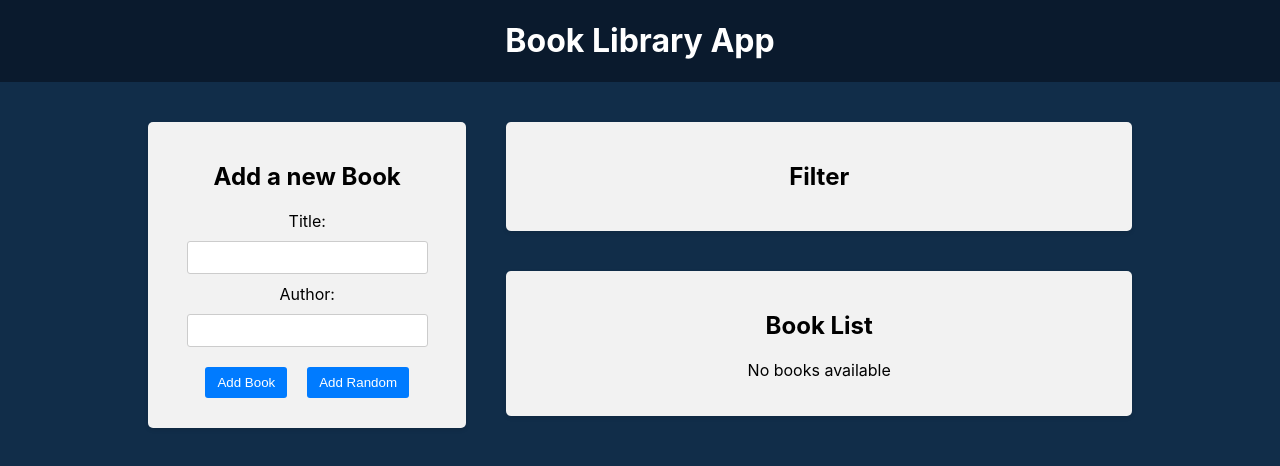
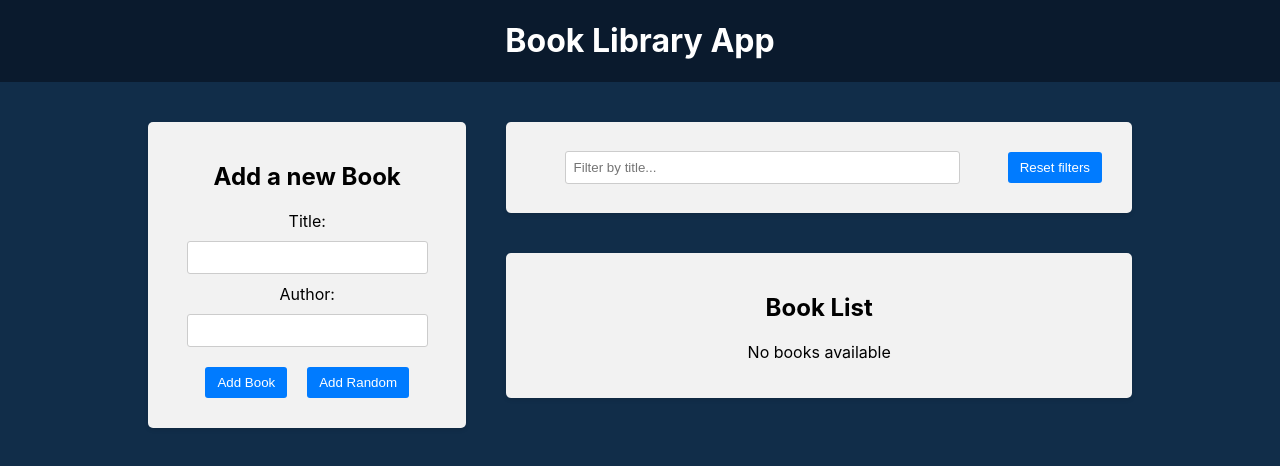
Before and after one commit to Akril0/react-redux, a React (Create React App) app in the folder frontend/: page / in a window 1280 px wide. Shown: the top 466 px of the page. Built offline with nearby package versions, Linux system fonts and the light colour scheme.

Commit message:
Filter Redux slice and filter by title

```diff
--- a/frontend/src/components/BookList/BookList.js
+++ b/frontend/src/components/BookList/BookList.js
@@ -2,9 +2,11 @@
 import {useDispatch, useSelector} from 'react-redux';
 import {BsBookmarkStar, BsBookmarkStarFill} from 'react-icons/bs';
 import {deleteBook, toggleFavorite} from '../../redux/books/actionCreators.js';
+import {selectTitleFilter} from '../../redux/slices/filterSlice.js';
 
 const BookList = () => {
     const books = useSelector((state) => state.books);
+    const titleFilter = useSelector(selectTitleFilter);
     const dispatch = useDispatch();
     const handleDeleteBook = (id) => {
         dispatch(deleteBook(id));
@@ -14,17 +16,21 @@
         dispatch(toggleFavorite(id));
     };
 
+    const filteredBooks = books.filter(book => {
+        return book.title.toLowerCase().includes(titleFilter.toLowerCase());
+    });
+
     return (
         <div className="app-block book-list">
             <h2>Book List</h2>
             {books.length === 0 ? (
                 <p>No books available</p>
             ) : (<ul>
-                {books.map((book, i) => (
+                {filteredBooks.map((book, i) => (
                     <li key={book.id}>
                         <div className="book-info">{++i}. {book.title} by <strong>{book.author}</strong></div>
                         <div className="book-actions">
-                            <span onClick={()=>handleToggleFavorite(book.id)}>
+                            <span onClick={() => handleToggleFavorite(book.id)}>
                             {book.isFavorite ? (
                                 <BsBookmarkStarFill className="star-icon"/>
                             ) : (
--- a/frontend/src/components/Filter/Filter.js
+++ b/frontend/src/components/Filter/Filter.js
@@ -1,9 +1,28 @@
-import './Filter.css'
+import {useDispatch, useSelector} from 'react-redux';
+import {resetFilters, selectTitleFilter, setTitleFilter} from '../../redux/slices/filterSlice.js';
+import './Filter.css';
 
 const Filter = () => {
+    const dispatch = useDispatch();
+    const titleFilter = useSelector(selectTitleFilter);
+
+    const handleTitleFilterChange = (e) => {
+        dispatch(setTitleFilter(e.target.value));
+    };
+
+    const handleResetFilters = () => {
+        dispatch(resetFilters());
+    };
+
     return (
         <div className="app-block filter">
-            <h2>Filter</h2>
+            <div className="filter-row">
+                <div className="filter-group">
+                    <input type="text" placeholder="Filter by title..." value={titleFilter}
+                           onChange={handleTitleFilterChange}/>
+                </div>
+                <button type="button" onClick={handleResetFilters}>Reset filters </button>
+            </div>
         </div>);
 };
 
--- /dev/null
+++ b/frontend/src/redux/slices/filterSlice.js
@@ -0,0 +1,24 @@
+import {createSlice} from '@reduxjs/toolkit';
+
+const initialState = {
+    title: '',
+};
+
+const filterSlice = createSlice(({
+    name: 'filter',
+    initialState,
+    reducers: {
+        setTitleFilter: (state, action) => {
+            return {...state, title: action.payload};
+        },
+        resetFilters:(state)=> {
+            return initialState
+        }
+    },
+}));
+
+export const {setTitleFilter, resetFilters} = filterSlice.actions;
+
+export const selectTitleFilter =state => state.filter.title
+
+export default filterSlice.reducer;
--- a/frontend/src/redux/store.js
+++ b/frontend/src/redux/store.js
@@ -1,9 +1,11 @@
 import booksReducer from './books/reducer.js';
 import {configureStore} from '@reduxjs/toolkit';
+import filterSlice from './slices/filterSlice.js';
 
 const store = configureStore({
     reducer: {
         books: booksReducer,
+        filter: filterSlice
     },
 });
 
```
